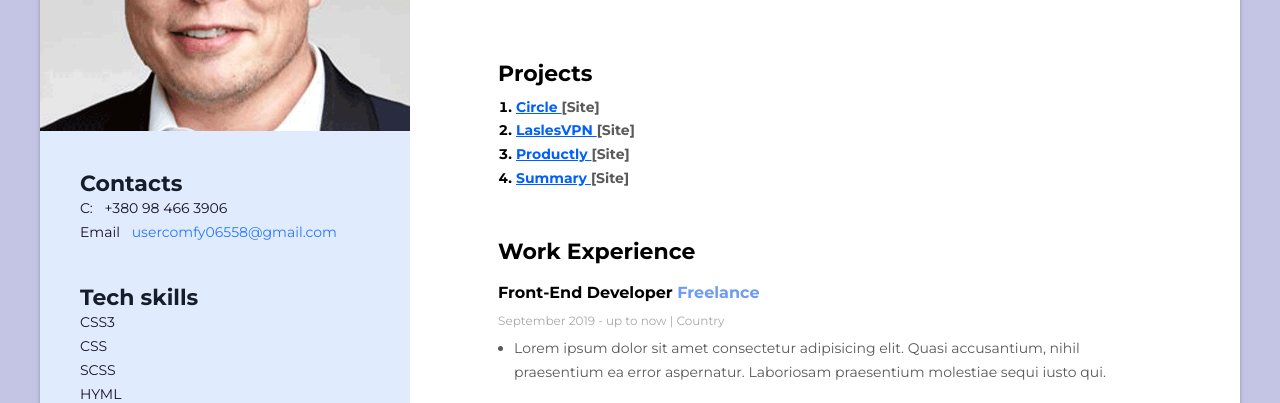
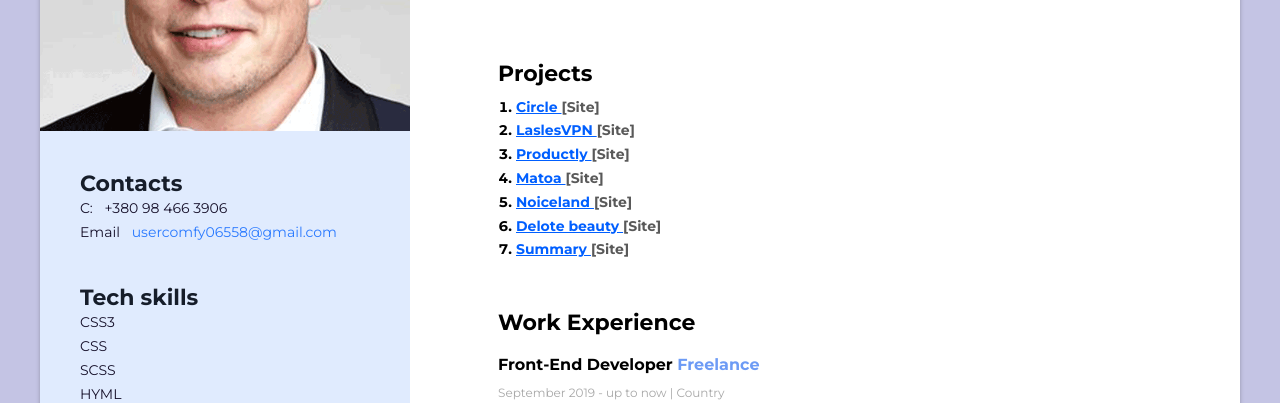
Before and after one commit to EeeGorka/Summary, a plain HTML site: page index.html in a window 1280 px wide. Shown: the part 319-722 px from the top of the page. Drawn offline with Linux system fonts and the light colour scheme.

Commit message:
Update index.html

```diff
--- a/index.html
+++ b/index.html
@@ -75,6 +75,24 @@
           <li class="projects-main__item">
             <a href="https://eeegorka.github.io/productly/" target="_blank">
               Productly
+            </a>
+            <span>[Site]</span>
+          </li>
+          <li class="projects-main__item">
+            <a href="https://eeegorka.github.io/Matoa/" target="_blank">
+              Matoa
+            </a>
+            <span>[Site]</span>
+          </li>
+          <li class="projects-main__item">
+            <a href="https://eeegorka.github.io/NOICELAND/" target="_blank">
+              Noiceland
+            </a>
+            <span>[Site]</span>
+          </li>
+          <li class="projects-main__item">
+            <a href="https://eeegorka.github.io/Delote-beauty/" target="_blank">
+              Delote beauty
             </a>
             <span>[Site]</span>
           </li>
```
